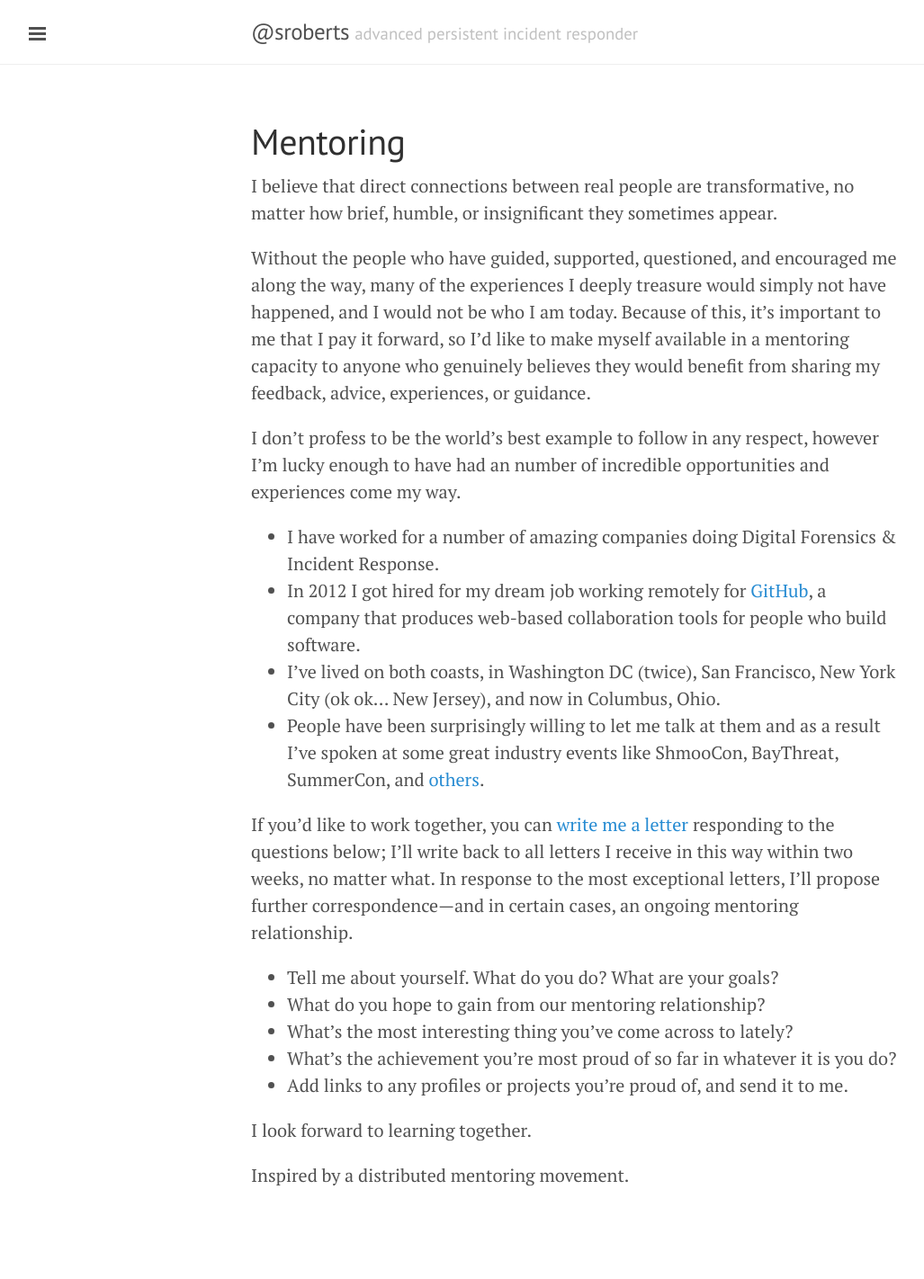
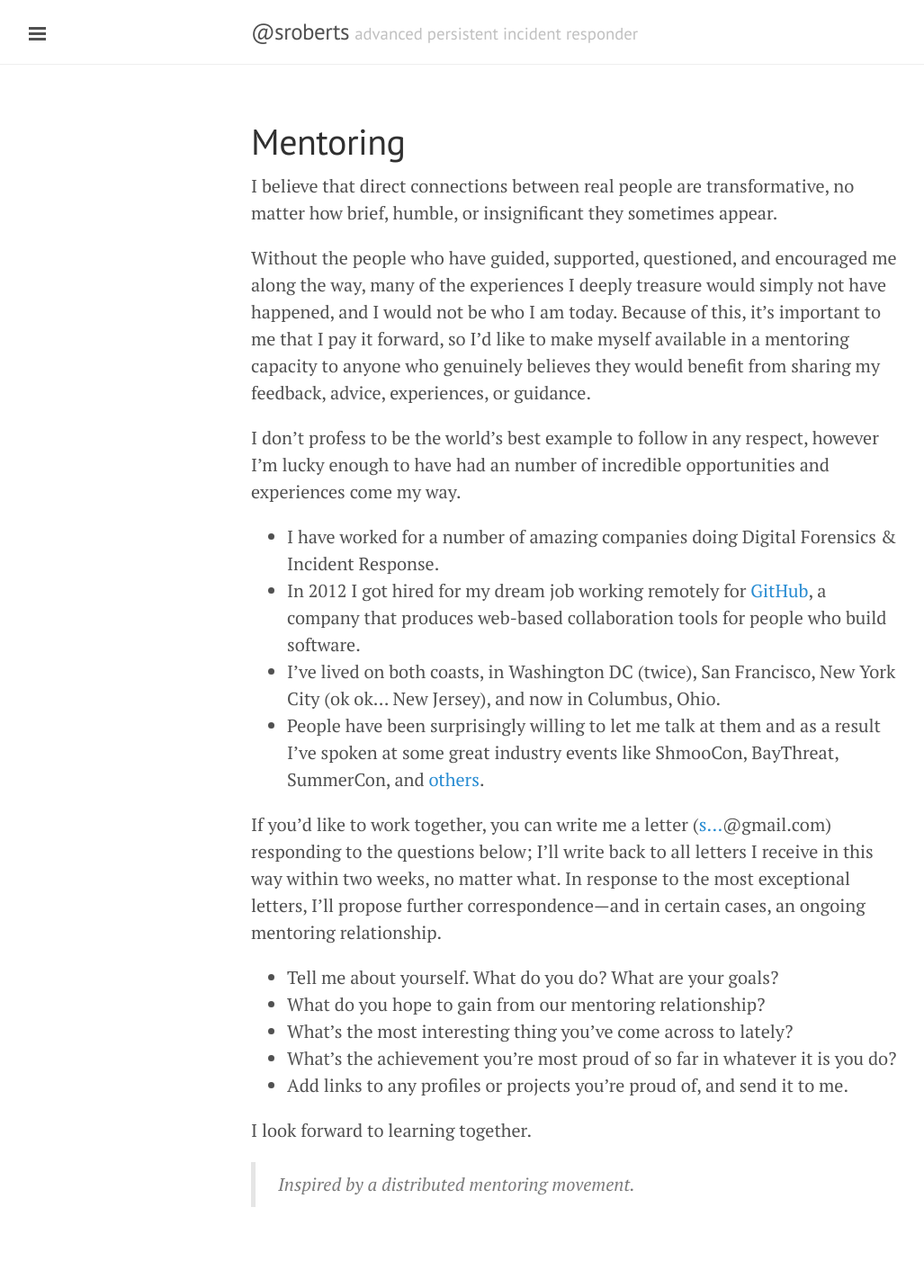
Before and after one commit to sroberts/sroberts.github.io, a Jekyll site: the page built from mentoring.md, in a window 1280 px wide. Shown: the whole page at 90% size, without its empty margins (1-1028 px from the left). Built offline with Jekyll 4.4.1, drawn with Linux system fonts in a browser that asks for light colours; nearby versions of some CDN libraries; comment, search, counter and statistics services are not loaded.

Commit message:
changed email references to email captchas

```diff
--- a/mentoring.md
+++ b/mentoring.md
@@ -13,7 +13,7 @@
 * I’ve lived on both coasts, in Washington DC (twice), San Francisco, New York City (ok ok... New Jersey), and now in Columbus, Ohio.
 * People have been surprisingly willing to let me talk at them and as a result I've spoken at some great industry events like ShmooCon, BayThreat, SummerCon, and [others](http://sroberts.github.io/talks/).
 
-If you’d like to work together, you can [write me a letter](mailto:sroberts@github.com) responding to the questions below; I’ll write back to all letters I receive in this way within two weeks, no matter what. In response to the most exceptional letters, I’ll propose further correspondence—and in certain cases, an ongoing mentoring relationship.
+If you’d like to work together, you can write me a letter (<a href="http://www.google.com/recaptcha/mailhide/d?k=01ZLygg2Rp1J_40Q7hU7imBw==&amp;c=iGm-tkFOBm4udaP8_v1IOC4s-1cGK7XX6y5ma3M9v1Q=" onclick="window.open('http://www.google.com/recaptcha/mailhide/d?k\07501ZLygg2Rp1J_40Q7hU7imBw\75\75\46c\75iGm-tkFOBm4udaP8_v1IOC4s-1cGK7XX6y5ma3M9v1Q\075', '', 'toolbar=0,scrollbars=0,location=0,statusbar=0,menubar=0,resizable=0,width=500,height=300'); return false;" title="Reveal this e-mail address">s...</a>@gmail.com) responding to the questions below; I’ll write back to all letters I receive in this way within two weeks, no matter what. In response to the most exceptional letters, I’ll propose further correspondence—and in certain cases, an ongoing mentoring relationship.
 
 * Tell me about yourself. What do you do? What are your goals?
 * What do you hope to gain from our mentoring relationship?
@@ -23,4 +23,4 @@
 
 I look forward to learning together.
 
-Inspired by a distributed mentoring movement.<!--](http://mentoring.is).-->
+> _Inspired by a distributed mentoring movement.<!--](http://mentoring.is).-->_
```
Also changed, not shown: resume.md (+2 -0 lines).
